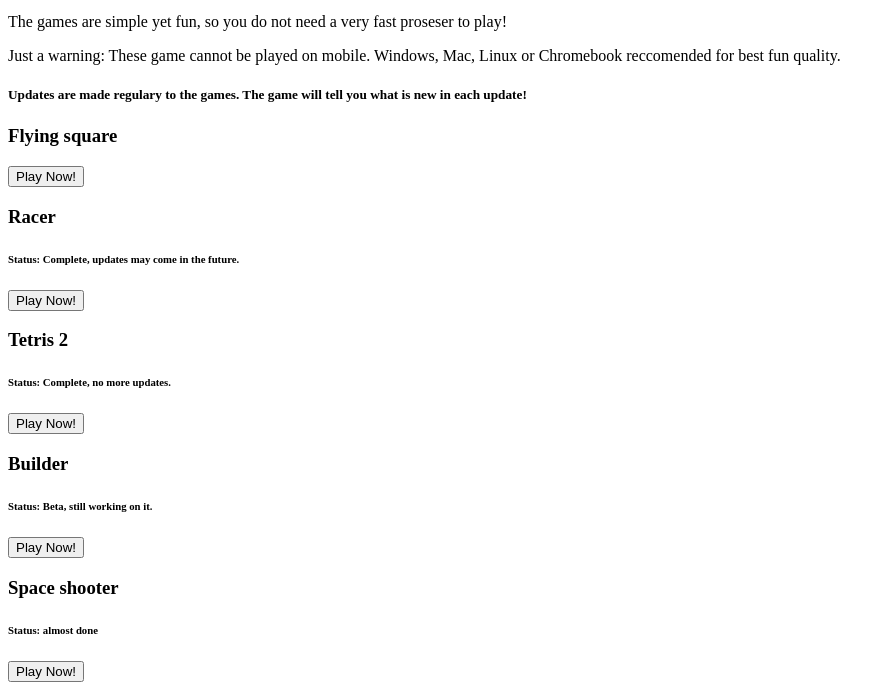
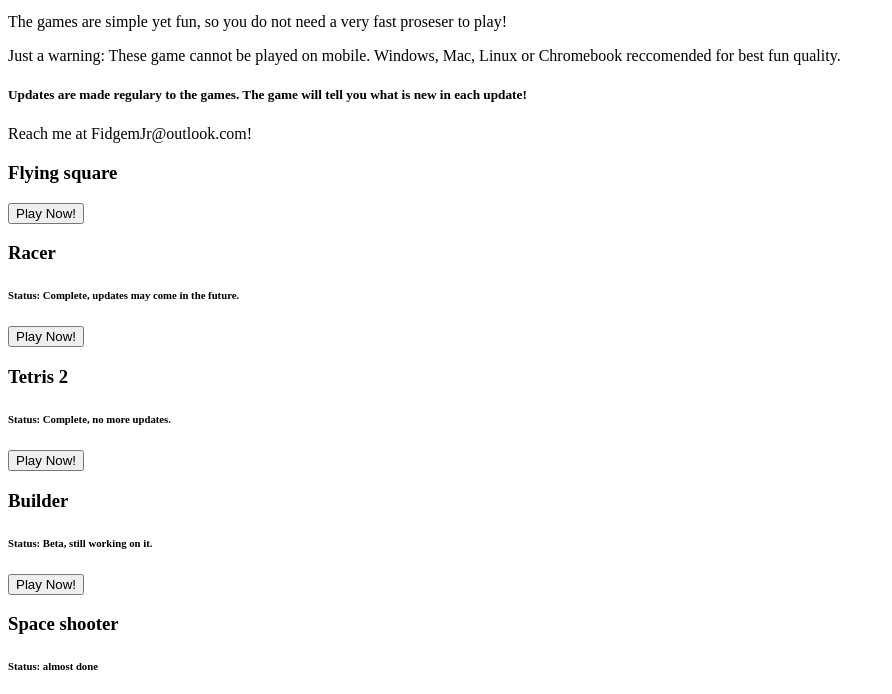
Before and after one commit to Neo-Tech-7Wonders/harbertsimplegames.com, a plain HTML site: page index.html in a window 1280 px wide. Shown: the part 101-795 px from the top of the page, without its empty margins (0-892 px from the left). Drawn offline with Linux system fonts and the light colour scheme.

Commit message:
Update index.html

```diff
--- a/index.html
+++ b/index.html
@@ -5,6 +5,7 @@
 <p>The games are simple yet fun, so you do not need a very fast proseser to play!</p>
 <p>Just a warning: These game cannot be played on mobile. Windows, Mac, Linux or Chromebook reccomended for best fun quality.</p>
 <h5>Updates are made regulary to the games. The game will tell you what is new in each update!</h5>
+<p>Reach me at FidgemJr@outlook.com!</p>
 <h3>Flying square</h3>
 <a href="flying square.htm">
   <button type="button">
```
